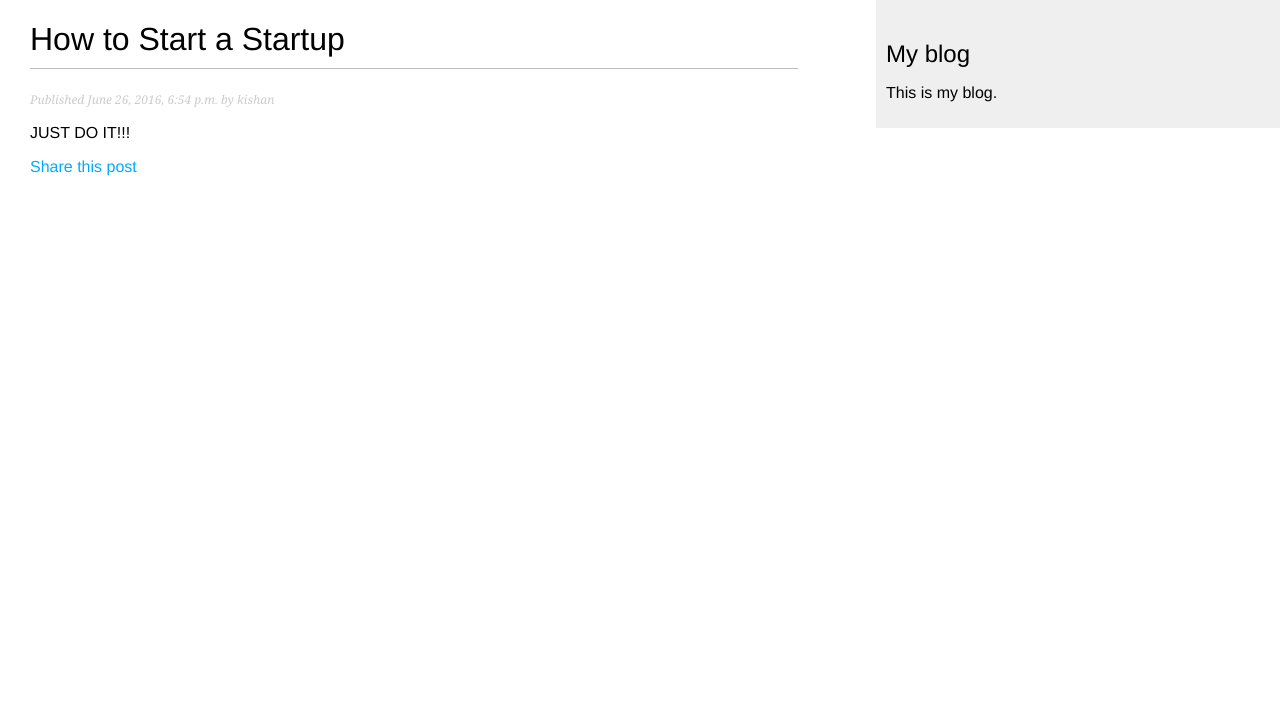
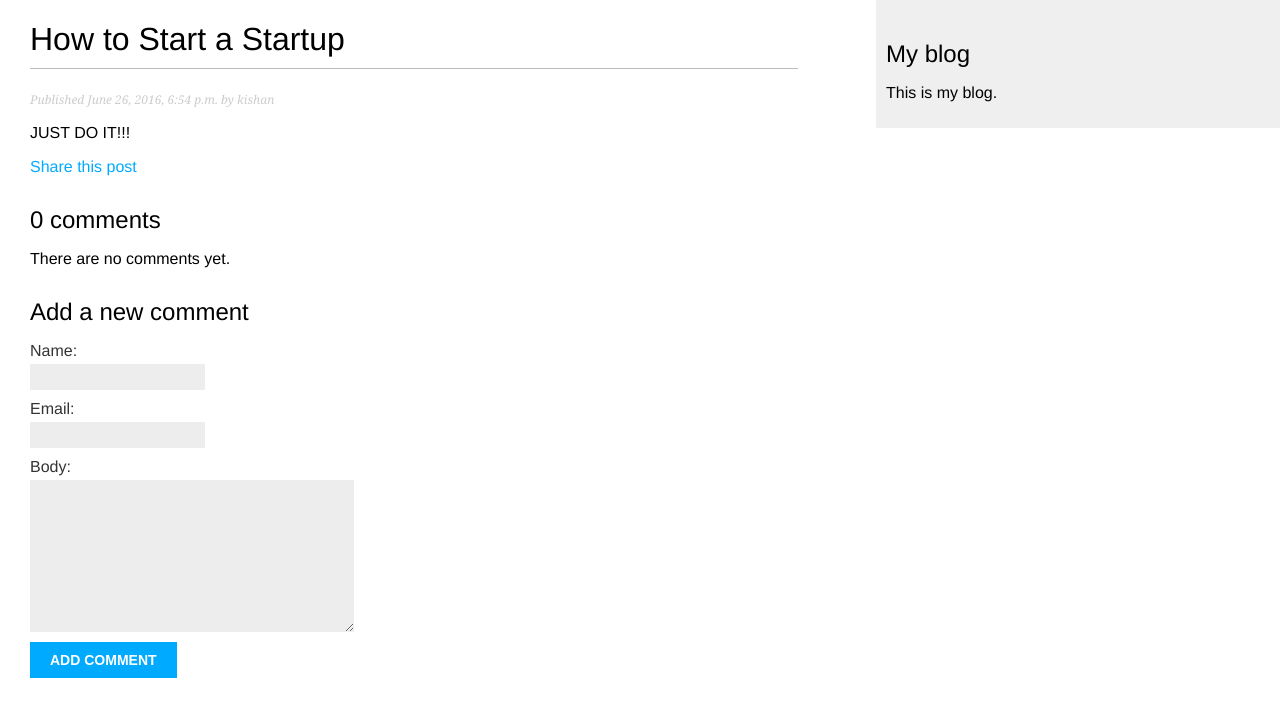
Before and after one commit to kishan/advanced_blog_app, a Django app: a page that uses blog/templates/blog/post/detail.html in a window 1280 px wide. Shown: the top 717 px of the page. Run offline with Django 3.2, Linux system fonts and the light colour scheme; data comes from the database, SQL or seed files in the repository; both versions use the stored data as it was after the commit.

Commit message:
add comment system
- add comment model and form
- add comment form to blog_detial view
- add common ui to detail.html

```diff
--- a/blog/forms.py
+++ b/blog/forms.py
@@ -1,7 +1,14 @@
 from django import forms
+from .models import Comment
 
 class EmailPostForm(forms.Form):
     name = forms.CharField(max_length=25)
     email = forms.EmailField()
     to = forms.EmailField()
     comments = forms.CharField(required=False, widget=forms.Textarea)
+
+
+class CommentForm(forms.ModelForm):
+    class Meta:
+        model = Comment
+        fields = ('name', 'email', 'body')
--- a/blog/models.py
+++ b/blog/models.py
@@ -44,3 +44,19 @@ class Post(models.Model):
                                                  self.publish.strftime('%m'),
                                                  self.publish.strftime('%d'),
                                                  self.slug])
+
+
+class Comment(models.Model):
+    post = models.ForeignKey(Post, related_name='comments')
+    name = models.CharField(max_length=80)
+    email = models.EmailField()
+    body = models.TextField()
+    created = models.DateTimeField(auto_now_add=True)
+    updated = models.DateTimeField(auto_now=True)
+    active = models.BooleanField(default=True)
+
+    class Meta:
+        ordering = ('created',)
+
+    def __str__(self):
+        return 'Comment by {} on {}'.format(self.name, self.post)
--- a/blog/templates/blog/post/detail.html
+++ b/blog/templates/blog/post/detail.html
@@ -6,10 +6,34 @@
     <h1>{{ post.title }}</h1>
     <p class="date">Published {{ post.publish }} by {{ post.author }}</p>
     {{ post.body|linebreaks }}
-
     <p>
     	<a href="{% url "blog:post_share" post.id %}">
     		Share this post
     	</a>
     </p>
+
+
+    {% with comments.count as total_comments %}
+        <h2>{{ total_comments }} comment{{ total_comments|pluralize }}</h2>
+    {% endwith %}
+
+    {% for comment in comments %}
+        <div class="comment">
+            <p class="info">Comment {{ forloop.counter }} by {{ comment.name }} {{ comment.created }}</p>
+            {{ comment.body|linebreaks }}
+        </div>
+    {% empty %}
+        <p>There are no comments yet.</p>
+    {% endfor %}
+
+    {% if new_comment %}
+        <h2>Your comment has been added.</h2>
+    {% else %}
+        <h2>Add a new comment</h2>
+        <form action="." method="post">
+            {{ comment_form.as_p }}
+            {% csrf_token %}
+            <p><input type="submit" value="Add comment"></p>
+        </form>
+    {%  endif %}
 {% endblock %}
--- a/blog/views.py
+++ b/blog/views.py
@@ -2,8 +2,11 @@ from django.shortcuts import render, get_object_or_404
 from django.core.paginator import Paginator, EmptyPage, PageNotAnInteger
 from django.views.generic import ListView
 from django.core.mail import send_mail
-from .models import Post
-from .forms import EmailPostForm
+# from django.db.models import Count
+
+# from taggit.models import Tag
+from .models import Post, Comment
+from .forms import EmailPostForm, CommentForm
 
 
 # not in use
@@ -37,7 +40,26 @@ def post_detail(request, year, month, day, post):
                                    publish__year=year,
                                    publish__month=month,
                                    publish__day=day)
-    return render(request, 'blog/post/detail.html', {'post': post})
+
+    # List of active comments for this post
+    comments = post.comments.filter(active=True)
+    if request.method == 'POST':
+        # A comment was posted
+        comment_form = CommentForm(data=request.POST)
+
+        if comment_form.is_valid():
+            # Create Comment object but don't save to database yet
+            new_comment = comment_form.save(commit=False)
+            # Assign the current post to the comment
+            new_comment.post = post
+            # Save the comment to the database
+            new_comment.save()
+    else:
+        comment_form = CommentForm()
+
+    return render(request, 'blog/post/detail.html', {'post': post,
+                                                     'comments': comments,
+                                                     'comment_form': comment_form})
 
 
 def post_share(request, post_id):
```
Also changed, not shown: blog/admin.py (+8 -2 lines), blog/migrations/0002_comment.py (added), db.sqlite3.
